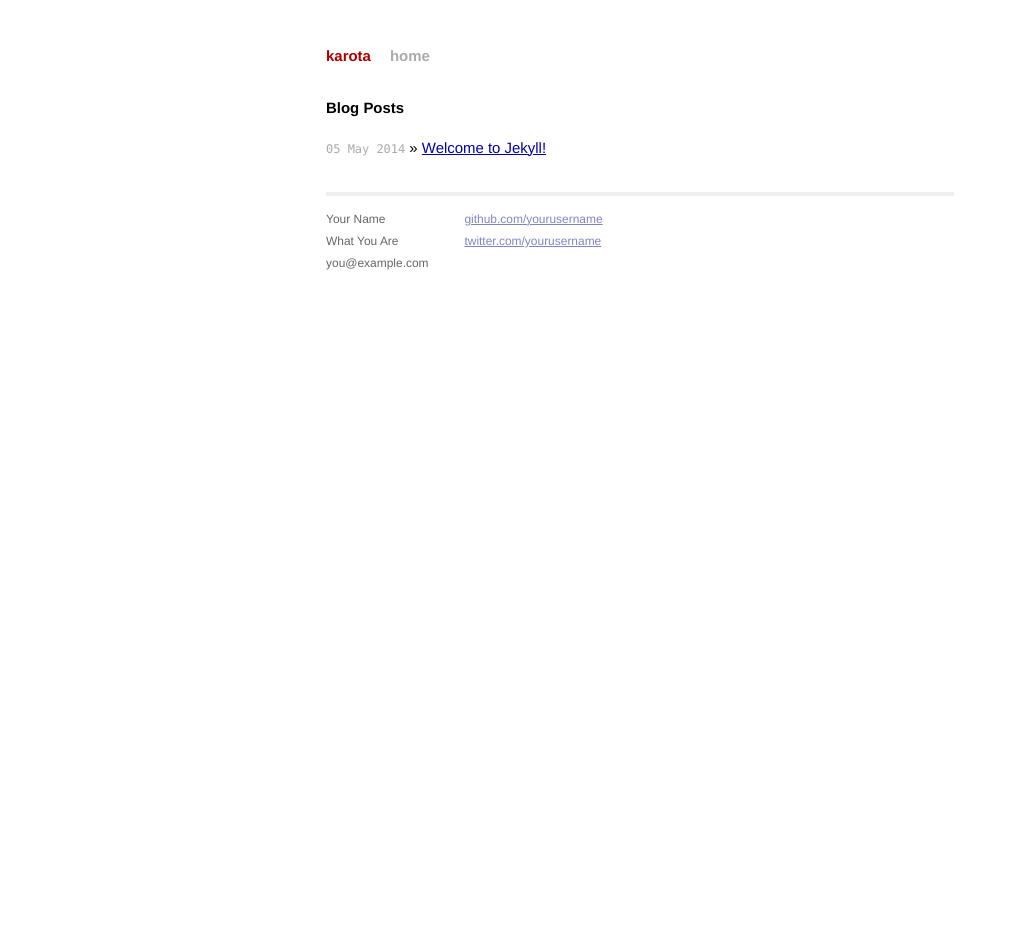
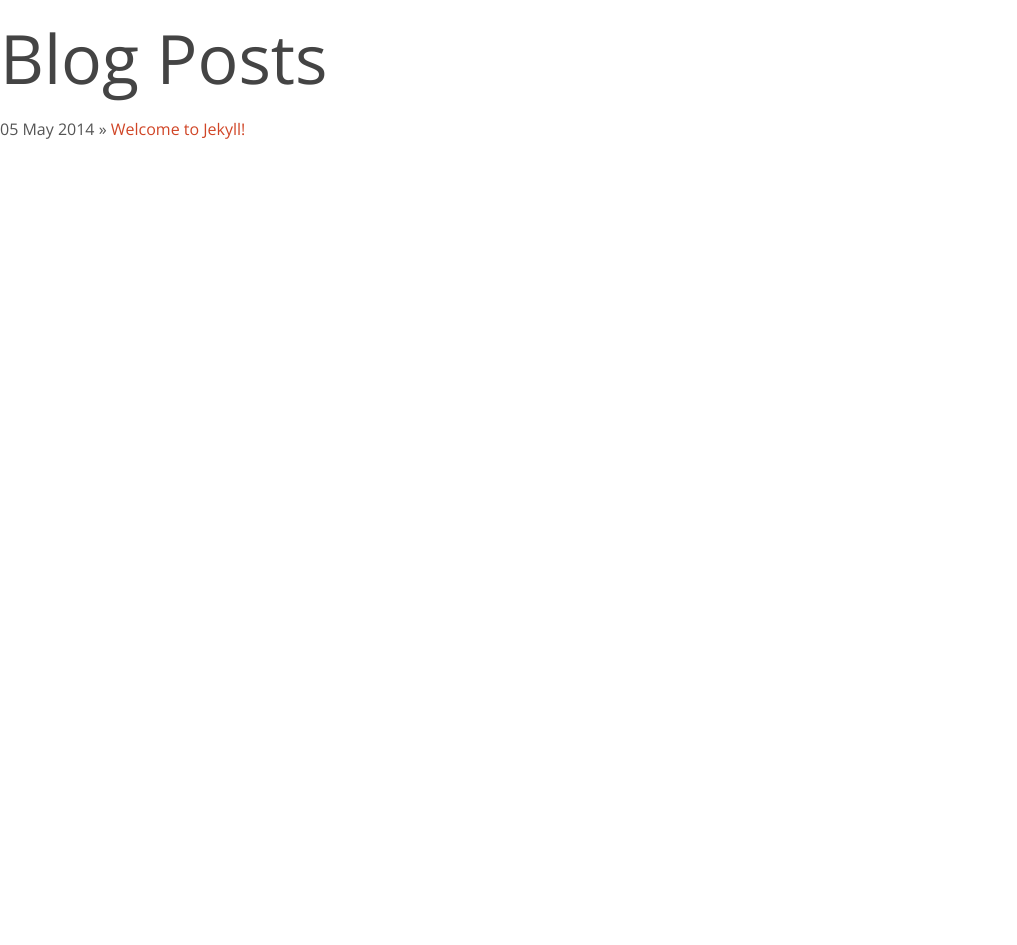
Before and after one commit to karota-project/karota-project.github.com, a Jekyll site: the page built from index.html, in a window 1280 px wide. Shown: the whole page, without its empty margins (0-1017 px from the left). Built offline with Jekyll 4.4.1, drawn with Linux system fonts in a browser that asks for light colours; nearby versions of some CDN libraries; Markdown is read by kramdown in place of the engine named in the settings; after the commit the page ends 900 px from its top, so only the background shows below that; part of the change alters nothing that is shown.

Commit message:
デフォルトのレイアウトをGumbyに対応

```diff
--- a/_layouts/default.html
+++ b/_layouts/default.html
@@ -1,44 +1,123 @@
-<!DOCTYPE html>
-<html>
-    <head>
-        <meta charset="utf-8">
-        <meta http-equiv="X-UA-Compatible" content="IE=edge,chrome=1">
-        <title>{{ page.title }}</title>
-        <meta name="viewport" content="width=device-width">
+<!doctype html>
+<!-- paulirish.com/2008/conditional-stylesheets-vs-css-hacks-answer-neither/ -->
+<!--[if lt IE 7]> <html class="no-js ie6 oldie" lang="en"> <![endif]-->
+<!--[if IE 7]>    <html class="no-js ie7 oldie" lang="en"> <![endif]-->
+<!--[if IE 8]>    <html class="no-js ie8 oldie" lang="en"> <![endif]-->
+<!--[if IE 9]>    <html class="no-js ie9" lang="en"> <![endif]-->
+<!-- Consider adding an manifest.appcache: h5bp.com/d/Offline -->
+<!--[if gt IE 9]><!--> <html class="no-js" lang="en" itemscope itemtype="http://schema.org/Product"> <!--<![endif]-->
+<head>
+	<meta charset="utf-8">
 
-        <!-- syntax highlighting CSS -->
-        <link rel="stylesheet" href="/css/syntax.css">
+	<!-- Use the .htaccess and remove these lines to avoid edge case issues.
+			 More info: h5bp.com/b/378 -->
+	<meta http-equiv="X-UA-Compatible" content="IE=edge,chrome=1">
 
-        <!-- Custom CSS -->
-        <link rel="stylesheet" href="/css/main.css">
+	<title>{{ site.name }}{% if page.title %} - {{ page.title }}{% endif %}</title>
+	<meta name="description" content="" />
+	<meta name="keywords" content="" />
+	<meta name="author" content="humans.txt">
 
-    </head>
-    <body>
+	<link rel="shortcut icon" href="favicon.png" type="image/x-icon" />
 
-        <div class="site">
-          <div class="header">
-            <h1 class="title"><a href="/">{{ site.name }}</a></h1>
-            <a class="extra" href="/">home</a>
-          </div>
+	<!-- Facebook Metadata /-->
+	<meta property="fb:page_id" content="" />
+	<meta property="og:image" content="" />
+	<meta property="og:description" content=""/>
+	<meta property="og:title" content=""/>
 
-          {{ content }}
+	<!-- Google+ Metadata /-->
+	<meta itemprop="name" content="">
+	<meta itemprop="description" content="">
+	<meta itemprop="image" content="">
 
-          <div class="footer">
-            <div class="contact">
-              <p>
-                Your Name<br />
-                What You Are<br />
-                you@example.com
-              </p>
-            </div>
-            <div class="contact">
-              <p>
-                <a href="https://github.com/yourusername">github.com/yourusername</a><br />
-                <a href="https://twitter.com/yourusername">twitter.com/yourusername</a><br />
-              </p>
-            </div>
-          </div>
-        </div>
+	<meta name="viewport" content="width=device-width, initial-scale=1.0, maximum-scale=1">
 
-    </body>
+	<!-- We highly recommend you use SASS and write your custom styles in sass/_custom.scss.
+		 However, there is a blank style.css in the css directory should you prefer -->
+	<link rel="stylesheet" href="css/gumby.css">
+	<!-- <link rel="stylesheet" href="css/style.css"> -->
+
+	<script src="js/libs/modernizr-2.6.2.min.js"></script>
+</head>
+
+<body>
+	{{ content }}
+
+	<!-- Grab Google CDN's jQuery, fall back to local if offline -->
+	<!-- 2.0 for modern browsers, 1.10 for .oldie -->
+	<script>
+	var oldieCheck = Boolean(document.getElementsByTagName('html')[0].className.match(/\soldie\s/g));
+	if(!oldieCheck) {
+	document.write('<script src="//ajax.googleapis.com/ajax/libs/jquery/2.0.2/jquery.min.js"><\/script>');
+	} else {
+	document.write('<script src="//ajax.googleapis.com/ajax/libs/jquery/1.10.1/jquery.min.js"><\/script>');
+	}
+	</script>
+	<script>
+	if(!window.jQuery) {
+	if(!oldieCheck) {
+	  document.write('<script src="js/libs/jquery-2.0.2.min.js"><\/script>');
+	} else {
+	  document.write('<script src="js/libs/jquery-1.10.1.min.js"><\/script>');
+	}
+	}
+	</script>
+
+	<!--
+	Include gumby.js followed by UI modules followed by gumby.init.js
+	Or concatenate and minify into a single file -->
+	<script gumby-touch="js/libs" src="js/libs/gumby.js"></script>
+	<script src="js/libs/ui/gumby.retina.js"></script>
+	<script src="js/libs/ui/gumby.fixed.js"></script>
+	<script src="js/libs/ui/gumby.skiplink.js"></script>
+	<script src="js/libs/ui/gumby.toggleswitch.js"></script>
+	<script src="js/libs/ui/gumby.checkbox.js"></script>
+	<script src="js/libs/ui/gumby.radiobtn.js"></script>
+	<script src="js/libs/ui/gumby.tabs.js"></script>
+	<script src="js/libs/ui/gumby.navbar.js"></script>
+	<script src="js/libs/ui/jquery.validation.js"></script>
+	<script src="js/libs/gumby.init.js"></script>
+
+	<!--
+	Google's recommended deferred loading of JS
+	gumby.min.js contains gumby.js, all UI modules and gumby.init.js
+
+	Note: If you opt to use this method of defered loading,
+	ensure that any javascript essential to the initial
+	display of the page is included separately in a normal
+	script tag.
+
+	<script type="text/javascript">
+	function downloadJSAtOnload() {
+	var element = document.createElement("script");
+	element.src = "js/libs/gumby.min.js";
+	document.body.appendChild(element);
+	}
+	if (window.addEventListener)
+	window.addEventListener("load", downloadJSAtOnload, false);
+	else if (window.attachEvent)
+	window.attachEvent("onload", downloadJSAtOnload);
+	else window.onload = downloadJSAtOnload;
+	</script> -->
+
+	<script src="js/plugins.js"></script>
+	<script src="js/main.js"></script>
+
+	<!-- Change UA-XXXXX-X to be your site's ID -->
+	<!--<script>
+	window._gaq = [['_setAccount','UAXXXXXXXX1'],['_trackPageview'],['_trackPageLoadTime']];
+	Modernizr.load({
+	  load: ('https:' == location.protocol ? '//ssl' : '//www') + '.google-analytics.com/ga.js'
+	});
+	</script>-->
+
+	<!-- Prompt IE 6 users to install Chrome Frame. Remove this if you want to support IE 6.
+	   chromium.org/developers/how-tos/chrome-frame-getting-started -->
+	<!--[if lt IE 7 ]>
+	<script src="//ajax.googleapis.com/ajax/libs/chrome-frame/1.0.3/CFInstall.min.js"></script>
+	<script>window.attachEvent('onload',function(){CFInstall.check({mode:'overlay'})})</script>
+	<![endif]-->
+
+	</body>
 </html>
```
